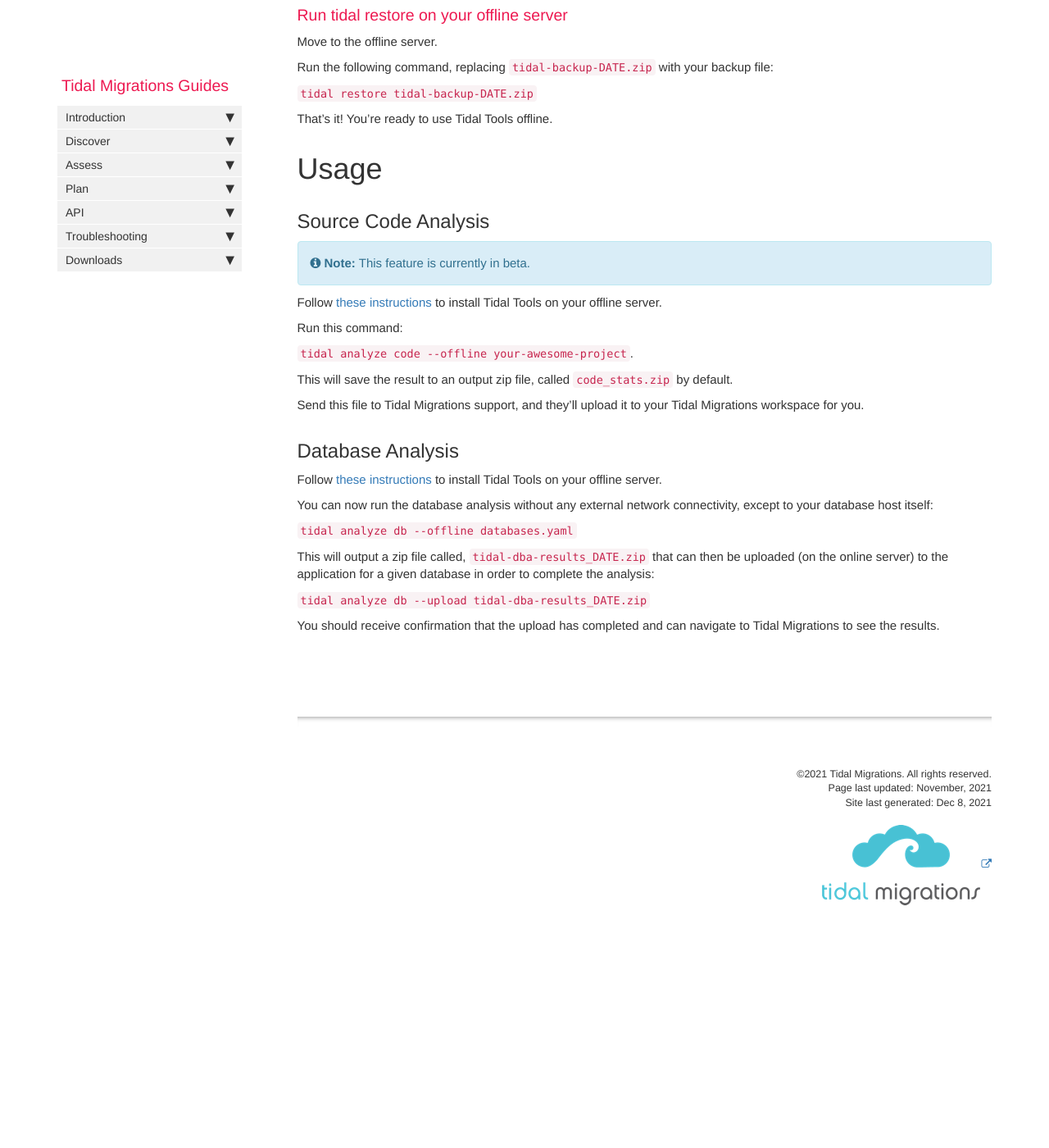
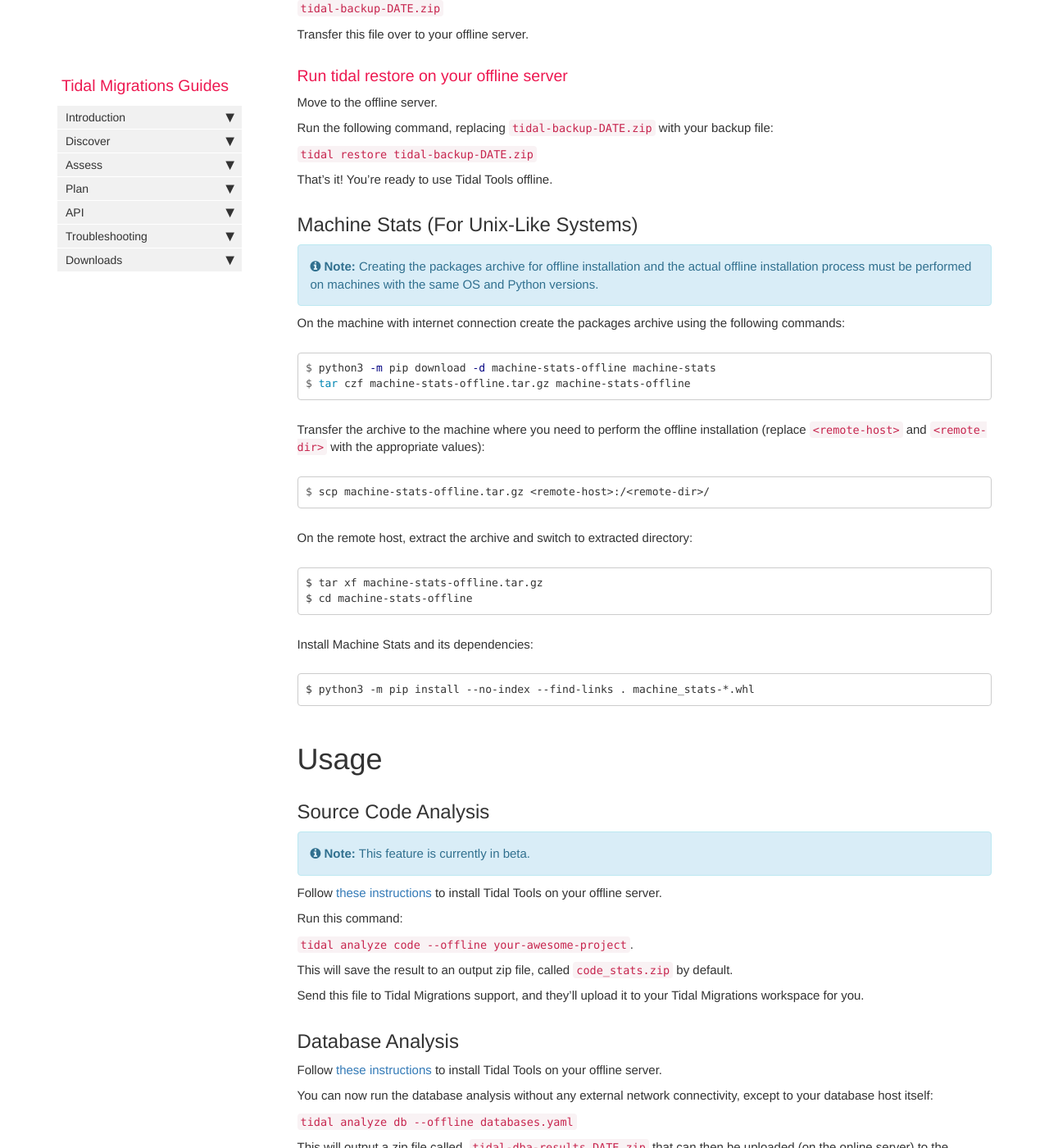
Before and after one commit to tidalmigrations/tidalmigrations.github.io, a Jekyll site: the page built from pages/tidal tools/tidal_offline.md, in a window 1280 px wide and 1400 px high, scrolled down 1493 px. Shown: the whole window at 82% size. Built offline with Jekyll 4.4.1, drawn with Linux system fonts in a browser that asks for light colours; nearby versions of some CDN libraries; comment, search, counter and statistics services are not loaded; before the commit the page ends 2674 px from its top, so only the background shows below that; some of the changed text lies outside the part shown.

Commit message:
Added docs for installing and running machine stats

````diff
--- a/pages/tidal tools/tidal_offline.md
+++ b/pages/tidal tools/tidal_offline.md
@@ -63,6 +63,40 @@ Run the following command, replacing `tidal-backup-DATE.zip` with your backup fi
 
 That's it! You're ready to use Tidal Tools offline.
 
+## Machine Stats (For Unix-Like Systems)
+
+{% include note.html content="Creating the packages archive for offline installation and the actual
+offline installation process must be performed on machines with the same OS and
+Python versions." %}
+
+On the machine with internet connection create the packages archive using the following commands:
+
+```console
+$ python3 -m pip download -d machine-stats-offline machine-stats
+$ tar czf machine-stats-offline.tar.gz machine-stats-offline
+```
+
+Transfer the archive to the machine where you need to perform the offline
+installation (replace `<remote-host>` and `<remote-dir>` with the
+appropriate values):
+
+```console
+$ scp machine-stats-offline.tar.gz <remote-host>:/<remote-dir>/
+```
+
+On the remote host, extract the archive and switch to extracted directory:
+
+```
+$ tar xf machine-stats-offline.tar.gz
+$ cd machine-stats-offline
+```
+
+Install Machine Stats and its dependencies:
+
+```
+$ python3 -m pip install --no-index --find-links . machine_stats-*.whl
+```
+
 # Usage
 
 ## Source Code Analysis
@@ -92,3 +126,26 @@ This will output a zip file called, `tidal-dba-results_DATE.zip` that can then b
 `tidal analyze db --upload tidal-dba-results_DATE.zip`
 
 You should receive confirmation that the upload has completed and can navigate to Tidal Migrations to see the results.
+
+## Gather Machine Stats (For Unix-Like Systems)
+
+Follow [these instructions](#machine-stats-(For-Unix-Like-Systems)) to install Machine States on an offline instance.
+
+In your offline instance, create a `hosts` file in the current directory.
+
+Add connection strings in the form of `ssh-user@ip-address` or
+`ssh-user@domain` to the `hosts` file one per line If the `ssh-user@` part
+is omitted, then the current user name is used.
+
+If you need to use a custom SSH identity file for some particular host,
+provide it as the following:
+
+```
+my-user@example.com ansible_ssh_private_key_file=path/to/key-file.pem
+```
+
+Execute `machine-stats` and save the result to a file of your choice:
+
+```
+$ machine-stats > result.json
+```
````
